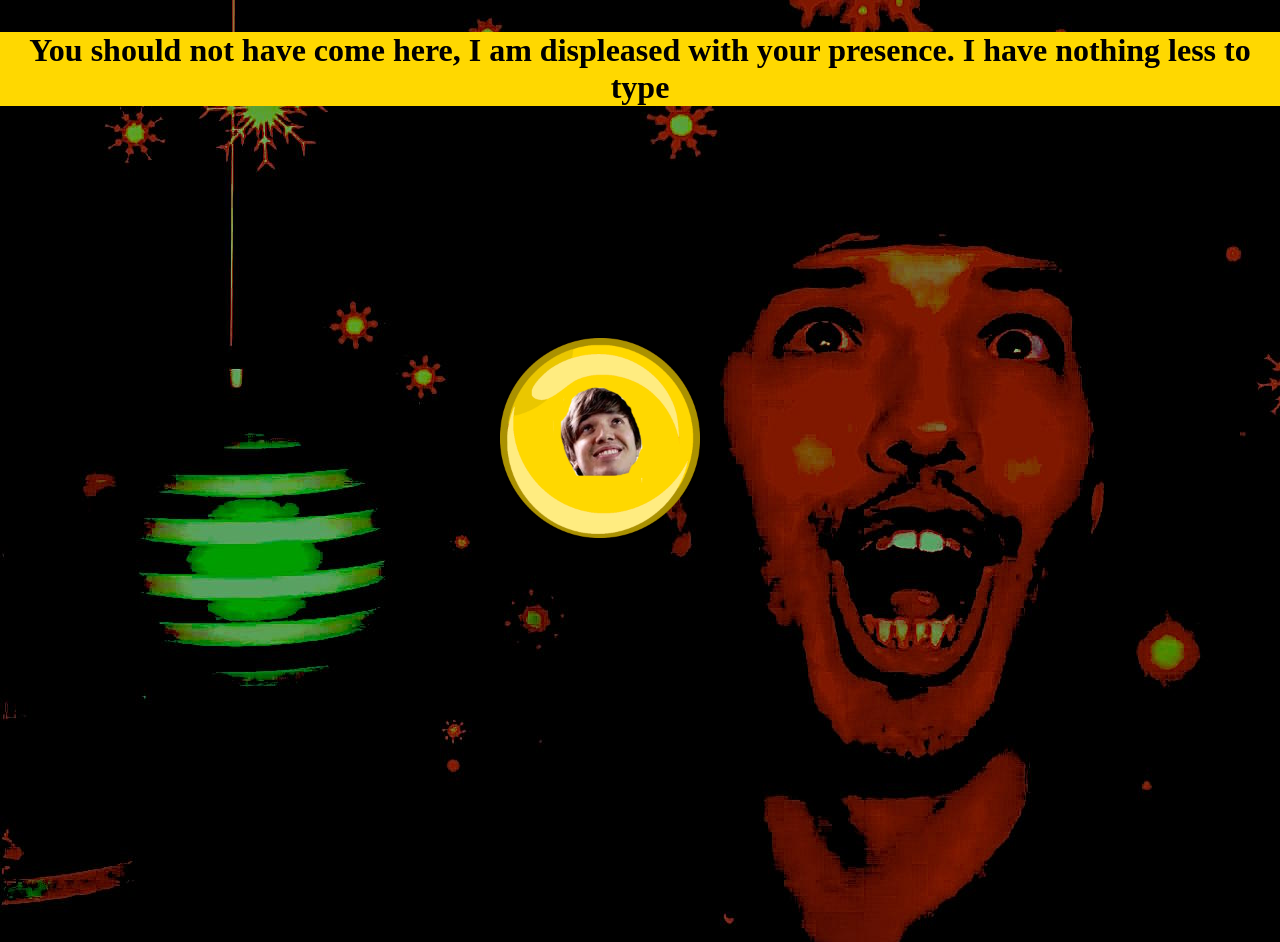
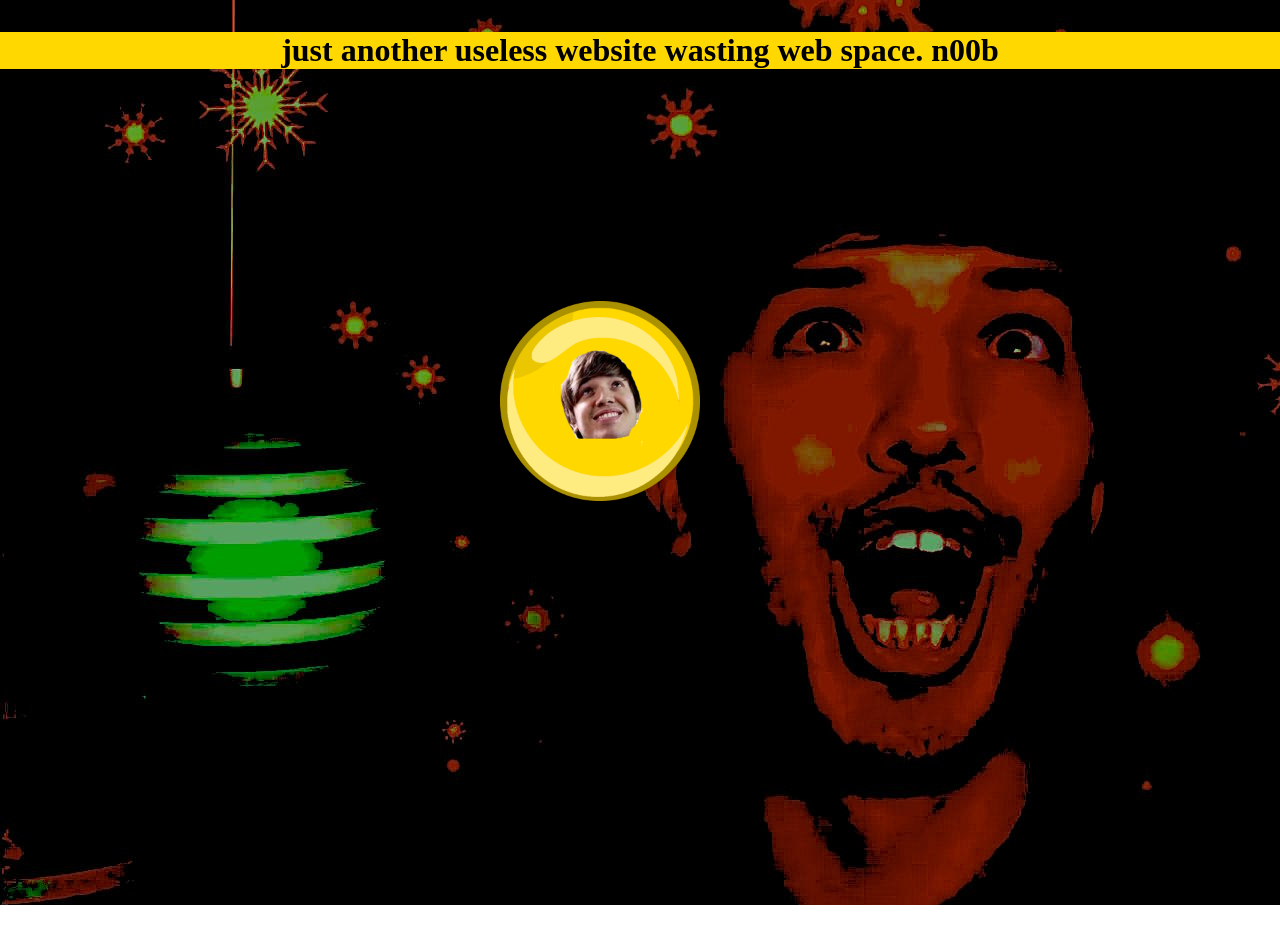
Before and after one commit to j-ay-williams/project_the_first, a website: page assets/canvas.html in a window 1280 px wide. Shown: the top 942 px of the page. After the commit the page ends 905 px from the top, so only its background shows below. Drawn offline with Linux system fonts and the light colour scheme.

Commit message:
changed the text once more

```diff
--- a/assets/canvas.html
+++ b/assets/canvas.html
@@ -12,7 +12,7 @@
 </head>
 <body onload="draw()">
 	<b></b>
-	<h1><p>You should not have come here, I am displeased with your presence. I have nothing less to type</p></h1>
+	<h1><p>just another useless website wasting web space. n00b</p></h1>
 
 
 
```
